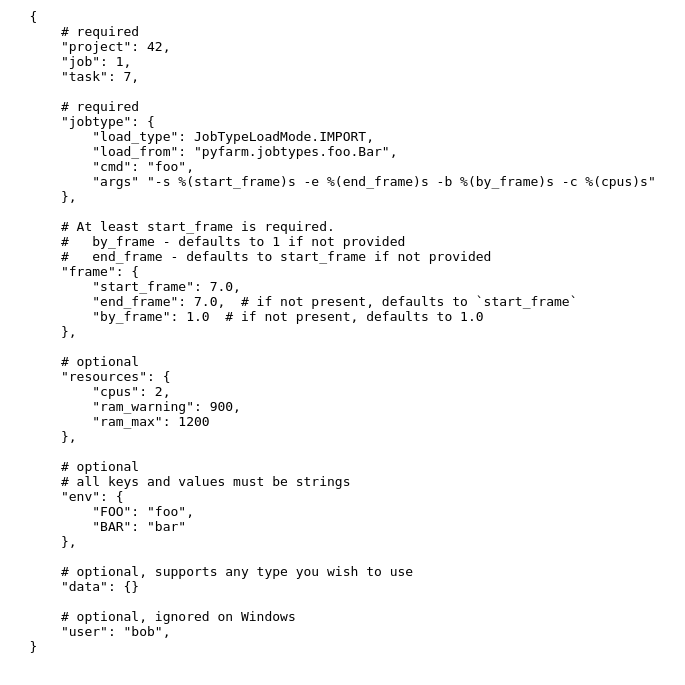
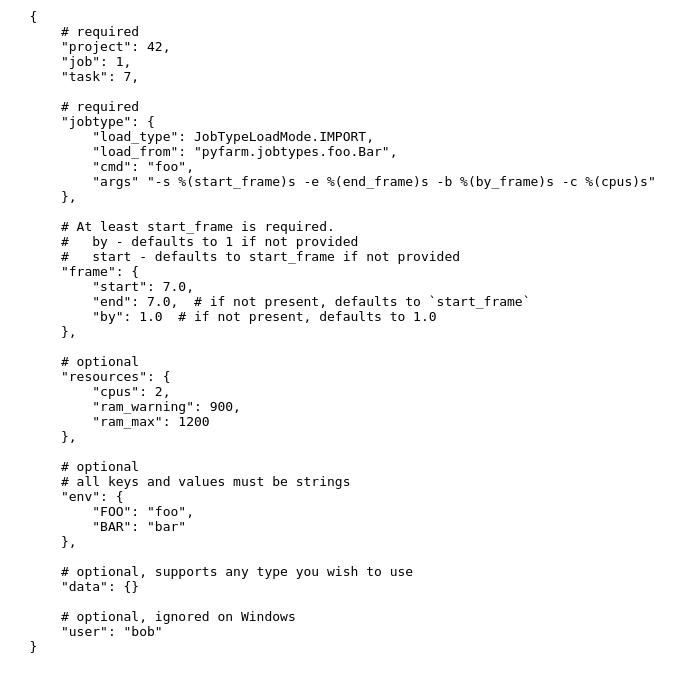
Before and after one commit to pyfarm/pyfarm-agent, a Python web app: template pyfarm/agent/templates/pyfarm/assign.html in a window 1280 px wide. Shown: the part 428-1113 px from the top of the page, without its empty margins (398-1083 px from the left). Run offline with Jinja, Linux system fonts and the light colour scheme; the template is opened without the code that fills it, so the values that code supplies are empty.

Commit message:
updating template to match schema

```diff
--- a/pyfarm/agent/templates/pyfarm/assign.html
+++ b/pyfarm/agent/templates/pyfarm/assign.html
@@ -49,12 +49,12 @@
             },
 
             # At least start_frame is required.
-            #   by_frame - defaults to 1 if not provided
-            #   end_frame - defaults to start_frame if not provided
+            #   by - defaults to 1 if not provided
+            #   start - defaults to start_frame if not provided
             "frame": {
-                "start_frame": 7.0,
-                "end_frame": 7.0,  # if not present, defaults to `start_frame`
-                "by_frame": 1.0  # if not present, defaults to 1.0
+                "start": 7.0,
+                "end": 7.0,  # if not present, defaults to `start_frame`
+                "by": 1.0  # if not present, defaults to 1.0
             },
 
             # optional
@@ -75,11 +75,9 @@
             "data": {}
 
             # optional, ignored on Windows
-            "user": "bob",
+            "user": "bob"
         }
         </pre>
-
     </p>
-
 </body>
 </html>
```
